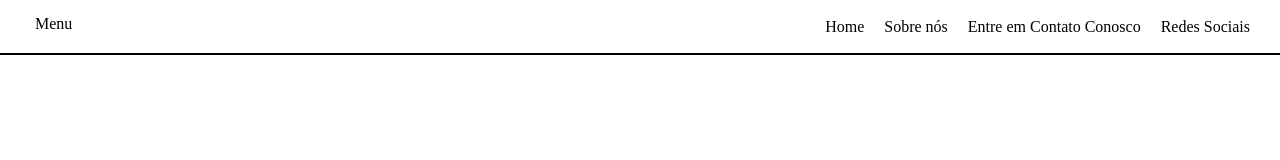
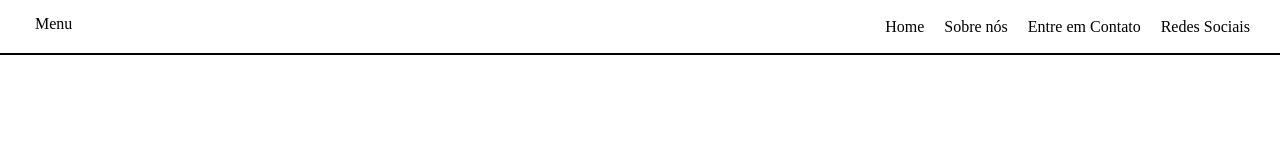
Before and after one commit to liriscabral/hamburguer, a React (Create React App) app: page / in a window 1280 px wide. Shown: the top 160 px of the page. Built offline with nearby package versions, Linux system fonts and the light colour scheme.

Commit message:
Update Menu.js

```diff
--- a/src/Components/Menu/Menu.js
+++ b/src/Components/Menu/Menu.js
@@ -13,7 +13,7 @@ const Menu = () => {
                     <ul>
                         <li>Home</li>
                         <li>Sobre nós</li>
-                        <li>Entre em Contato Conosco</li>
+                        <li>Entre em Contato</li>
                         <li>Redes Sociais</li>
                     </ul>
                 </div>
```
